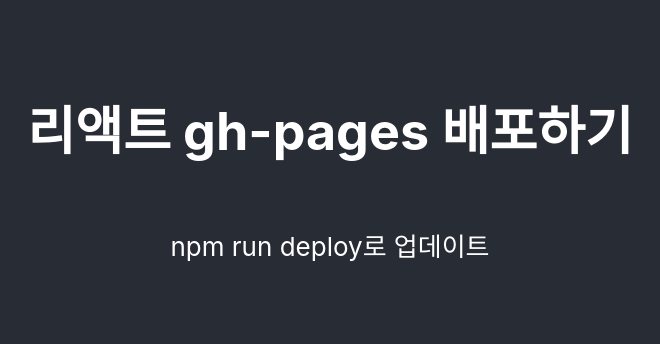
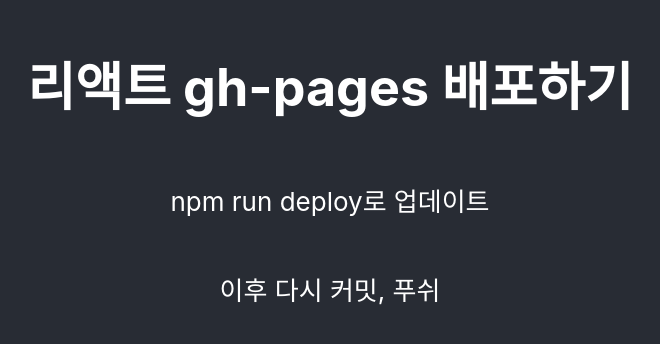
Before and after one commit to chobee81/chobee.github.io, a React (Create React App) app: page / in a window 1280 px wide. Shown: the part 228-572 px from the top of the page, without its empty margins (310-970 px from the left). Built offline with nearby package versions, Linux system fonts and the light colour scheme.

Commit message:
두번째 p

```diff
--- a/src/App.js
+++ b/src/App.js
@@ -6,6 +6,7 @@ function App() {
       <header className="App-header">
         <h1>리액트 gh-pages 배포하기</h1>
         <p>npm run deploy로 업데이트</p>
+        <p>이후 다시 커밋, 푸쉬</p>
       </header>
     </div>
   );
```
